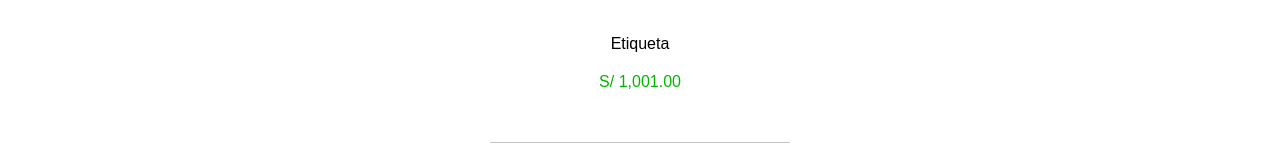
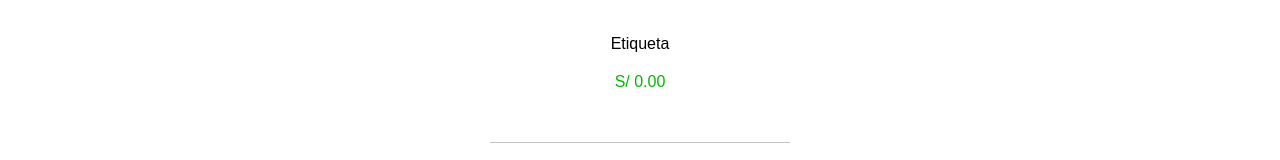
Before and after one commit to Daniel-M12/cash-app, a Vue app: page / in a window 1280 px wide. Shown: the part 153-313 px from the top of the page. Built offline with nearby package versions, Linux system fonts and the light colour scheme.

Commit message:
Fix clear form after submit. Enable select a point in the graph and show its cumulated amount

```diff
--- a/src/components/Action.vue
+++ b/src/components/Action.vue
@@ -55,6 +55,14 @@ const submit = () => {
     date: new Date(),
     id: Math.round(Math.random() * new Date().getMilliseconds()),
   })
+  cleanform()
+}
+
+function cleanform() {
+  title.value = ''
+  description.value = ''
+  amount.value = 0
+  movementType.value = 'Ingreso'
 }
 </script>
 
--- a/src/components/Home.vue
+++ b/src/components/Home.vue
@@ -4,9 +4,9 @@
       <Header></Header>
     </template>
     <template #resume>
-      <Resume :total-label="'Ahorro total'" :label="label" :total="100000" :amount="amount">
+      <Resume :total-label="'Ahorro total'" :label="label" :total="totalAmount" :amount="amount">
         <template #graphic>
-          <Graphic :amounts="amounts" />
+          <Graphic :amounts="amounts" @select="select" />
         </template>
         <template #action>
           <Action @create="create" />
@@ -29,9 +29,13 @@ import Action from './Action.vue'
 import Graphic from './resume/Graphic.vue'
 import { computed, onMounted, ref } from 'vue'
 
+const label: string = 'Etiqueta'
+const amount = ref<number | null>(null)
+const movements = ref<MovementClass[]>([])
+
 onMounted(() => {
   const storedMovements = localStorage.getItem('movements')
-  let parsedMovements: MovementClass[] = storedMovements ? JSON.parse(storedMovements) : []
+  const parsedMovements: MovementClass[] = storedMovements ? JSON.parse(storedMovements) : []
   if (Array.isArray(parsedMovements)) {
     movements.value = parsedMovements?.map((m) => {
       return {
@@ -41,9 +45,6 @@ onMounted(() => {
     })
   }
 })
-
-const label: string | null = 'Etiqueta'
-const amount: number | null = 1001
 
 const amounts = computed(() => {
   const lastDaysMovements = movements.value
@@ -55,13 +56,23 @@ const amounts = computed(() => {
     .map((m: MovementClass) => m.amount)
 
   return lastDaysMovements.map((m, i) => {
-    const lastMovements = lastDaysMovements.slice(0, i)
+    const lastMovements = lastDaysMovements.slice(0, i + 1)
 
     return lastMovements.reduce((sum, movement) => {
       return sum + movement
     }, 0)
   })
 })
+
+const totalAmount = computed(() => {
+  return movements.value.reduce((sum, m) => {
+    return sum + m.amount
+  }, 0)
+})
+
+const select = (el: number) => {
+  amount.value = el
+}
 
 const create = (movement: MovementClass) => {
   console.log('Create movement:', movement)
@@ -82,6 +93,4 @@ const remove = (id: number) => {
 const save = () => {
   localStorage.setItem('movements', JSON.stringify(movements.value))
 }
-
-let movements = ref<MovementClass[]>([])
 </script>
--- a/src/components/resume/Graphic.vue
+++ b/src/components/resume/Graphic.vue
@@ -18,7 +18,7 @@
 </template>
 
 <script setup lang="ts">
-import { computed, defineProps, ref, toRefs } from 'vue'
+import { computed, defineProps, ref, toRefs, watch } from 'vue'
 
 const props = defineProps({
   amounts: {
@@ -47,11 +47,14 @@ const zero = computed(() => {
 
 const points = computed(() => {
   const total = amounts.value.length
-  return amounts.value.reduce((points, amount, i) => {
-    const x = (300 / total) * (i + 1)
-    const y = amountToPixels(amount)
-    return `${points} ${x},${y}`
-  }, '0,100')
+  return amounts.value.reduce(
+    (points, amount, i) => {
+      const x = (300 / total) * (i + 1)
+      const y = amountToPixels(amount)
+      return `${points} ${x},${y}`
+    },
+    `0, ${amountToPixels(amounts.value.length ? amounts.value[0] : 0)}`,
+  )
 })
 
 const showPointer = ref(false)
@@ -72,6 +75,17 @@ const tap = (event: TouchEvent) => {
 const untap = () => {
   showPointer.value = false
 }
+
+const emit = defineEmits(['select'])
+
+watch(pointer, (pointerValue: number) => {
+  const index = Math.ceil(pointerValue / (300 / amounts.value.length))
+  if (index < 0 || index > amounts.value.length) {
+    return
+  }
+
+  emit('select', amounts.value[index - 1])
+})
 </script>
 
 <style scoped>
```
